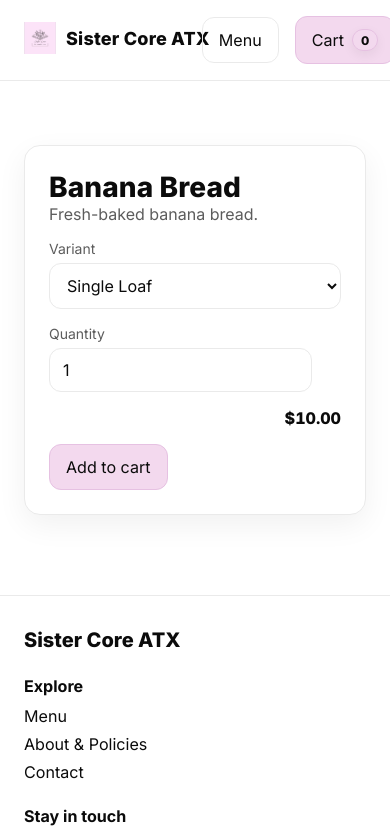
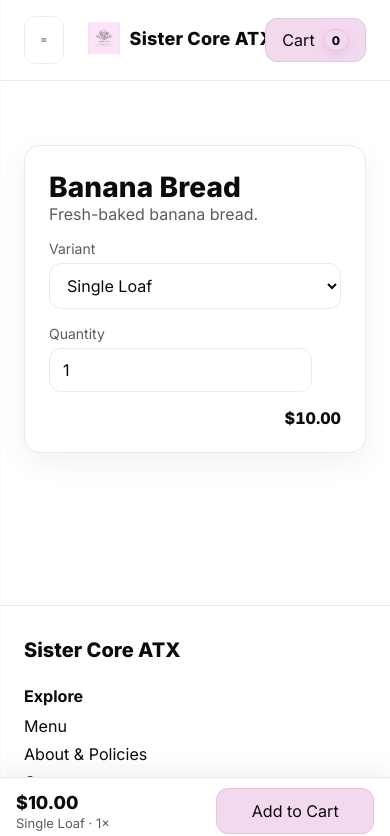
Before and after one commit to JacobGaudet/sistercore, a Next.js app: page /product/bananabread in a window 390 px wide. Shown: the top 836 px of the page. Built offline with nearby package versions, Linux system fonts and the light colour scheme.

Commit message:
adding mobile friendly functionality

```diff
--- a/app/components/Header.tsx
+++ b/app/components/Header.tsx
@@ -3,11 +3,21 @@ import Link from "next/link";
 import Image from "next/image";
 import { useCart } from "@/app/cart/CartContext";
 import { useEffect, useState } from "react";
+import MobileMenu from "./MobileMenu";
+
+function BurgerIcon() {
+  return (
+    <svg width="22" height="22" viewBox="0 0 24 24" aria-hidden="true">
+      <path d="M3 6h18M3 12h18M3 18h18" stroke="currentColor" strokeWidth="2" strokeLinecap="round"/>
+    </svg>
+  );
+}
 
 export default function Header() {
   const { items } = useCart();
   const count = items.reduce((n, i) => n + i.quantity, 0);
   const [bump, setBump] = useState(false);
+  const [open, setOpen] = useState(false);
 
   useEffect(() => {
     if (count === 0) return;
@@ -19,26 +29,30 @@ export default function Header() {
   return (
     <header className="site-header">
       <nav className="nav container">
+        {/* Left: burger (mobile) */}
+        <button className="only-mobile btn btn-ghost" aria-label="Open menu" onClick={() => setOpen(true)}>
+          <BurgerIcon />
+        </button>
+
+        {/* Center: brand */}
         <Link href="/" className="brand-link" aria-label="Sister Core ATX - Home">
           <div className="brand-wrap">
-            <Image
-              src="/logo.jpeg"
-              alt="Sister Core ATX"
-              width={32}
-              height={32}
-              priority
-            />
+            <Image src="/logo.jpeg" alt="Sister Core ATX" width={32} height={32} priority/>
             <span className="brand-text">Sister&nbsp;Core&nbsp;ATX</span>
           </div>
         </Link>
 
+        {/* Right: actions */}
         <div className="nav-actions">
-          <Link href="/menu" className="btn btn-ghost">Menu</Link>
+          <Link href="/menu" className="btn btn-ghost only-desktop">Menu</Link>
+          <Link href="/info" className="btn btn-ghost only-desktop">Info</Link>
           <Link href="/cart" className="btn btn-primary">
             Cart <span className={`badge ${bump ? "bump" : ""}`}>{count}</span>
           </Link>
         </div>
       </nav>
+
+      <MobileMenu open={open} onClose={() => setOpen(false)} />
     </header>
   );
 }
--- /dev/null
+++ b/app/components/MobileAddBar.tsx
@@ -0,0 +1,36 @@
+"use client";
+import * as React from "react";
+
+type Props = {
+  totalCents: number;                 // price * qty
+  onAdd: () => void;                  // your existing add-to-cart handler
+  disabled?: boolean;                 // disable if variant/qty invalid
+  leftDetail?: React.ReactNode;       // optional (e.g., chosen variant)
+};
+
+export default function MobileAddBar({ totalCents, onAdd, disabled, leftDetail }: Props) {
+  const fmt = (c: number) => `$${(c / 100).toFixed(2)}`;
+
+  return (
+    <>
+      {/* spacer so content isn't hidden behind the bar */}
+      <div className="mobile-addbar-spacer" />
+
+      <div className="mobile-addbar">
+        <div className="mobile-addbar-left">
+          <div className="total">{fmt(totalCents)}</div>
+          {leftDetail ? <div className="detail">{leftDetail}</div> : null}
+        </div>
+
+        <button
+          className="btn btn-primary mobile-addbar-btn"
+          disabled={!!disabled}
+          onClick={onAdd}
+          aria-label="Add to cart"
+        >
+          Add to Cart
+        </button>
+      </div>
+    </>
+  );
+}
--- /dev/null
+++ b/app/components/MobileMenu.tsx
@@ -0,0 +1,30 @@
+"use client";
+import Link from "next/link";
+import { useEffect } from "react";
+
+export default function MobileMenu({
+  open,
+  onClose,
+}: { open: boolean; onClose: () => void }) {
+  // lock scroll when open
+  useEffect(() => {
+    document.documentElement.style.overflow = open ? "hidden" : "";
+    return () => { document.documentElement.style.overflow = ""; };
+  }, [open]);
+
+  return (
+    <>
+      <div className={`drawer-backdrop ${open ? "open" : ""}`} onClick={onClose} />
+      <aside className={`drawer ${open ? "open" : ""}`} aria-hidden={!open}>
+        <button className="drawer-close" onClick={onClose} aria-label="Close menu">✕</button>
+        <nav className="drawer-nav">
+          <Link href="/menu" onClick={onClose}>Menu</Link>
+          <Link href="/info" onClick={onClose}>About & Policies</Link>
+          <a href="mailto:orders@sistercoreatx.com" onClick={onClose}>Contact</a>
+          <a href="https://instagram.com/sistercoreatx" target="_blank" rel="noopener noreferrer" onClick={onClose}>Instagram</a>
+          <Link href="/cart" onClick={onClose}>Cart</Link>
+        </nav>
+      </aside>
+    </>
+  );
+}
--- a/app/globals.css
+++ b/app/globals.css
@@ -208,3 +208,71 @@ fieldset { border: 1px dashed var(--border); border-radius: 12px; padding: var(-
   box-shadow: var(--shadow);
   padding: var(--space-4);
 }
+
+/* Visibility helpers */
+.only-mobile { display: inline-flex; }
+.only-desktop { display: none; }
+@media (min-width: 900px) {
+  .only-mobile { display: none; }
+  .only-desktop { display: inline-flex; }
+}
+
+/* Header spacing for mobile */
+.brand-wrap { gap: 10px; }
+.nav-actions .btn { height: 40px; }
+
+/* Drawer nav (mobile) */
+.drawer-backdrop {
+  position: fixed; inset: 0; background: rgba(0,0,0,.28);
+  opacity: 0; pointer-events: none; transition: opacity .2s ease;
+  z-index: 80;
+}
+.drawer-backdrop.open { opacity: 1; pointer-events: auto; }
+.drawer {
+  position: fixed; top: 0; left: 0; height: 100dvh; width: 82vw; max-width: 340px;
+  background: #fff; border-right: 1px solid var(--border);
+  transform: translateX(-100%); transition: transform .22s ease; z-index: 90;
+  display: grid; grid-template-rows: auto 1fr; padding: 16px;
+}
+.drawer.open { transform: translateX(0); }
+.drawer-close {
+  justify-self: end; border: 1px solid var(--border);
+  background: var(--accent); color: #0b0b0b; border-radius: 10px; padding: 6px 10px;
+}
+.drawer-nav { display: grid; gap: 14px; padding: 10px; }
+.drawer-nav a {
+  padding: 12px 10px; border-radius: 10px; border: 1px solid var(--border);
+}
+
+/* Horizontal scroll section (for featured) */
+.scroll-x {
+  display: grid; grid-auto-flow: column; gap: var(--space-3);
+  grid-auto-columns: 80%;
+  overflow-x: auto; overscroll-behavior-x: contain; scroll-snap-type: x mandatory;
+  padding-bottom: 4px; margin-inline: -16px; padding-inline: 16px;
+}
+@media (min-width: 720px) { .scroll-x { grid-auto-columns: 48%; } }
+@media (min-width: 1100px) { .scroll-x { display: grid; grid-auto-flow: initial; grid-template-columns: repeat(3, 1fr); overflow: visible; } }
+.scroll-x > * { scroll-snap-align: start; }
+
+/* Bigger tap targets on mobile */
+.btn, .chip, .input { min-height: 44px; }
+
+/* Sticky Add-to-Cart (mobile) */
+.mobile-addbar {
+  position: fixed; left: 0; right: 0;
+  bottom: max(0px, env(safe-area-inset-bottom));
+  z-index: 60;
+  display: flex; align-items: center; justify-content: space-between; gap: 12px;
+  background: #fff; border-top: 1px solid var(--border);
+  padding: 10px 16px;
+  box-shadow: 0 -8px 24px rgba(0,0,0,.06);
+}
+.mobile-addbar .total { font-weight: 800; font-size: 18px; }
+.mobile-addbar .detail { color: var(--muted); font-size: 13px; margin-top: 2px; }
+.mobile-addbar-btn { min-width: 44%; min-height: 44px; }
+.mobile-addbar-spacer { height: 72px; } /* keep content above the bar */
+
+@media (min-width: 900px) {
+  .mobile-addbar, .mobile-addbar-spacer { display: none; }
+}
--- a/app/product/[slug]/ProductClient.tsx
+++ b/app/product/[slug]/ProductClient.tsx
@@ -4,6 +4,7 @@ import { useMemo, useState } from "react";
 import { useCart } from "@/app/cart/CartContext";
 import type { Product } from "@/lib/products";
 import { useToast } from "@/app/components/ToastProvider";
+import MobileAddBar from "@/app/components/MobileAddBar";
 
 export default function ProductClient({ product }: { product: Product }) {
   const { add } = useCart();
@@ -18,8 +19,25 @@ export default function ProductClient({ product }: { product: Product }) {
   );
 
   const unitAmount = selected?.price ?? product.basePrice ?? 0;
+  const totalCents = useMemo(() => Math.max(0, unitAmount * qty), [unitAmount, qty]);
+  const hasNotes = !!selected?.notes?.length;
 
-  const hasNotes = selected?.notes && selected.notes.length > 0;
+  const disabled = !unitAmount || qty <= 0 || (product.variants && !variantId);
+
+  const onAdd = () => {
+    if (disabled) return;
+    add({
+      productId: product.id,
+      variantId,
+      name: product.name,
+      variantLabel: selected?.name,
+      unitAmount,
+      quantity: qty,
+    });
+    show(
+      `Added ${qty} ${selected?.name ? `${selected.name} ` : ""}${product.name} to cart`
+    );
+  };
 
   return (
     <main className="container">
@@ -29,13 +47,16 @@ export default function ProductClient({ product }: { product: Product }) {
           {product.description && <p className="lead">{product.description}</p>}
         </div>
 
-        {/* If variants have notes, show chips; otherwise keep the select */}
-        {product.variants?.some(v => v.notes?.length) ? (
+        {/* If variants have notes, show chips; otherwise a select */}
+        {product.variants?.some((v) => v.notes?.length) ? (
           <div className="field">
             <label className="label">Choose a style</label>
             <div className="chips" role="radiogroup" aria-label="Mystery style">
               {product.variants.map((v) => (
-                <label key={v.id} className={`chip ${variantId === v.id ? "active" : ""}`}>
+                <label
+                  key={v.id}
+                  className={`chip ${variantId === v.id ? "active" : ""}`}
+                >
                   <input
                     type="radio"
                     name="style"
@@ -54,7 +75,10 @@ export default function ProductClient({ product }: { product: Product }) {
           product.variants && (
             <div className="field">
               <label className="label">Variant</label>
-              <select value={variantId} onChange={(e) => setVariantId(e.target.value)}>
+              <select
+                value={variantId}
+                onChange={(e) => setVariantId(e.target.value)}
+              >
                 {product.variants.map((v) => (
                   <option key={v.id} value={v.id}>
                     {v.name}
@@ -67,10 +91,12 @@ export default function ProductClient({ product }: { product: Product }) {
 
         {/* Live-updating clues */}
         {hasNotes && (
-          <div className="card stack" style={{ background: "linear-gradient(135deg, rgba(232,90,165,.06), rgba(179,136,235,.06)), #fff" }}>
+          <div className="card stack">
             <h3>Clues (no spoilers)</h3>
             <ul className="hints">
-              {selected!.notes!.map((n, i) => <li key={i}>• {n}</li>)}
+              {selected?.notes?.map((n, i) => (
+                <li key={i}>• {n}</li>
+              ))}
             </ul>
           </div>
         )}
@@ -83,33 +109,37 @@ export default function ProductClient({ product }: { product: Product }) {
               type="number"
               min={1}
               value={qty}
-              onChange={(e) => setQty(+e.target.value)}
+              onChange={(e) => setQty(Math.max(1, +e.target.value || 1))}
             />
           </div>
           <div style={{ marginLeft: "auto", alignSelf: "end" }}>
-            <span className="price">${(unitAmount * qty / 100).toFixed(2)}</span>
+            <span className="price">${(totalCents / 100).toFixed(2)}</span>
           </div>
         </div>
 
-        <div>
-          <button
-            className="btn btn-primary"
-            onClick={() => {
-              add({
-                productId: product.id,
-                variantId,
-                name: product.name,
-                variantLabel: selected?.name,
-                unitAmount,
-                quantity: qty,
-              });
-              show(`Added ${qty} ${selected?.name ? `${selected.name} ` : ""}${product.name} to cart`);
-            }}
-          >
+        {/* Desktop button (mobile uses sticky bar below) */}
+        <div className="only-desktop">
+          <button className="btn btn-primary" onClick={onAdd} disabled={disabled}>
             Add to cart
           </button>
         </div>
       </div>
+
+      {/* Sticky Add-to-Cart bar for mobile */}
+      <MobileAddBar
+        totalCents={totalCents}
+        onAdd={onAdd}
+        disabled={disabled}
+        leftDetail={
+          product.variants ? (
+            <span>
+              {selected?.name ?? product.name} · {qty}×
+            </span>
+          ) : (
+            <span>{qty}×</span>
+          )
+        }
+      />
     </main>
   );
 }
```
Also changed, not shown: app/page.tsx (+4 -5 lines).
